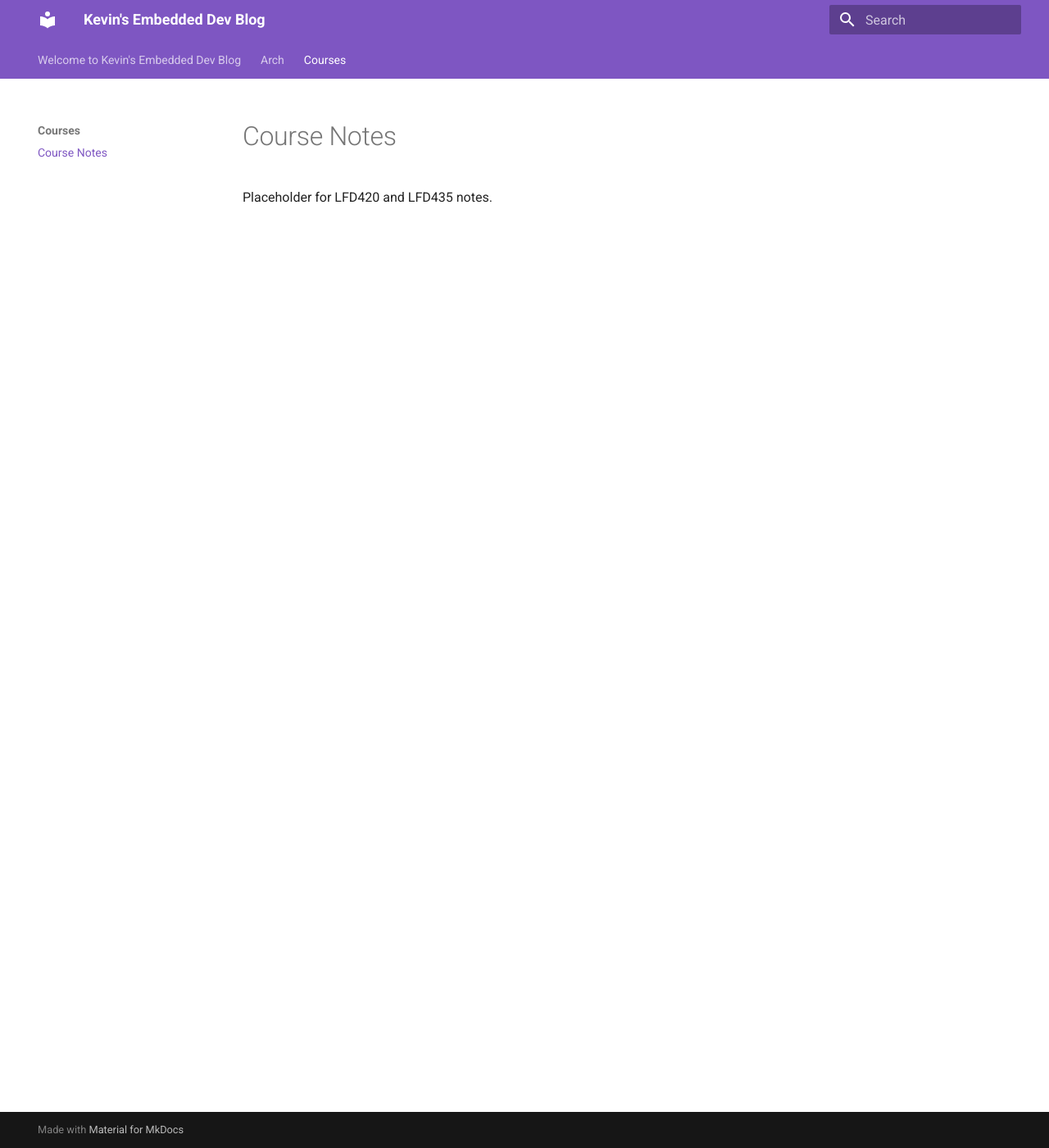
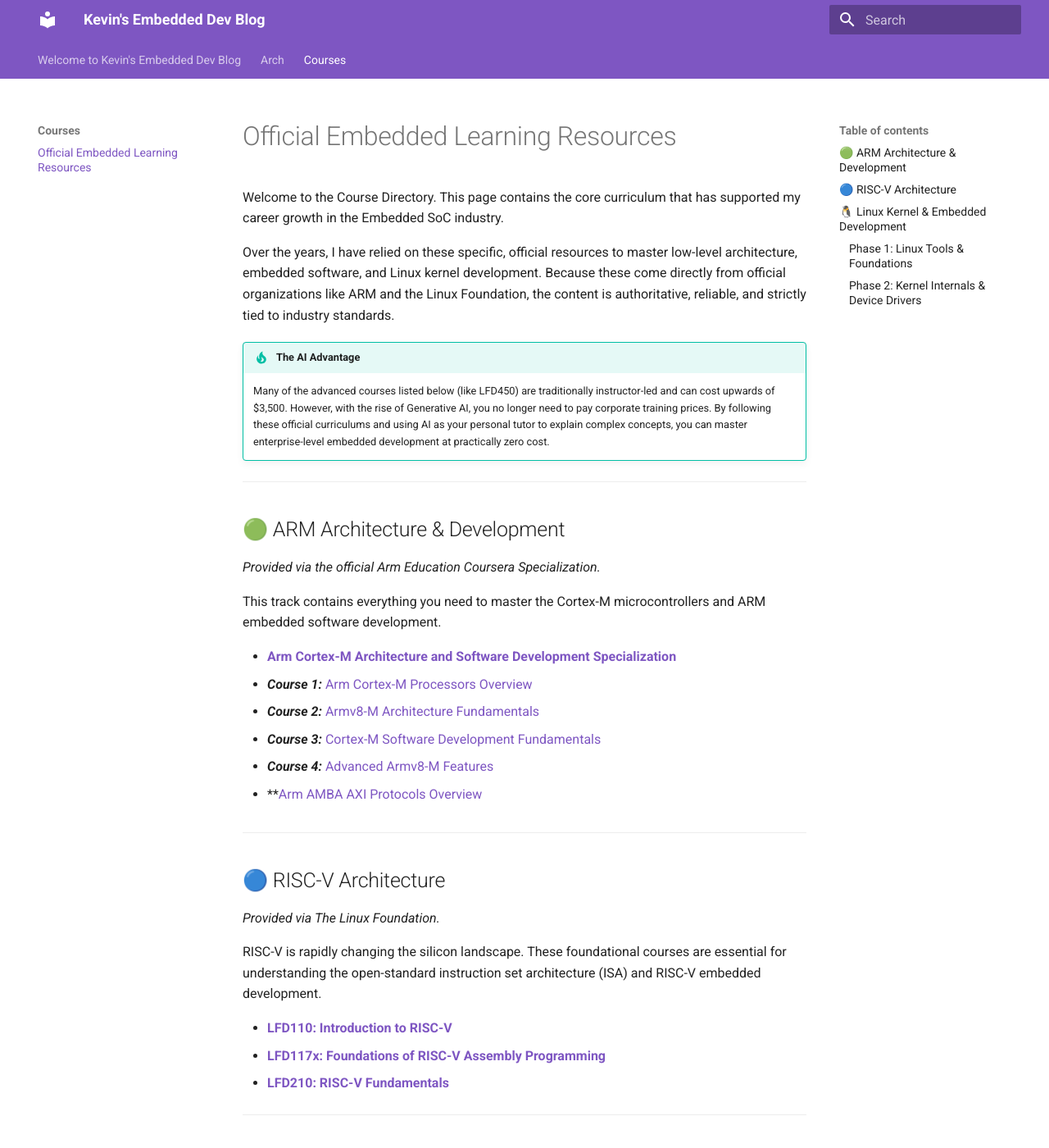
Before and after one commit to kevin-825/kevinsEmbeddedDevBlog, an MkDocs documentation site: the page built from docs/courses/index.md, in a window 1280 px wide and 1400 px high. Shown: the whole window at 82% size. Built offline with MkDocs 1.6.1 and Material for MkDocs 9.7.7, drawn with Linux system fonts in a browser that asks for light colours; some of the changed text lies outside the part shown.

Commit message:
feat: add course section and url

```diff
--- a/docs/courses/index.md
+++ b/docs/courses/index.md
@@ -1,2 +1,57 @@
-# Course Notes
-Placeholder for LFD420 and LFD435 notes.
+# Official Embedded Learning Resources
+
+Welcome to the Course Directory. This page contains the core curriculum that has supported my career growth in the Embedded SoC industry.
+
+Over the years, I have relied on these specific, official resources to master low-level architecture, embedded software, and Linux kernel development. Because these come directly from official organizations like ARM and the Linux Foundation, the content is authoritative, reliable, and strictly tied to industry standards.
+
+!!! tip "The AI Advantage"
+    Many of the advanced courses listed below (like LFD450) are traditionally instructor-led and can cost upwards of $3,500. However, with the rise of Generative AI, you no longer need to pay corporate training prices. By following these official curriculums and using AI as your personal tutor to explain complex concepts, you can master enterprise-level embedded development at practically zero cost.
+
+---
+
+## 🟢 ARM Architecture & Development
+*Provided via the official Arm Education Coursera Specialization.*
+
+This track contains everything you need to master the Cortex-M microcontrollers and ARM embedded software development.
+
+*   **[Arm Cortex-M Architecture and Software Development Specialization](https://www.coursera.org/specializations/cortex-m-architecture-and-software-development)**
+*       ***Course 1:*** [Arm Cortex-M Processors Overview](https://www.coursera.org/learn/arm-cortex-m-processors-overview-course1?specialization=cortex-m-architecture-and-software-development)
+*       ***Course 2:*** [Armv8-M Architecture Fundamentals](https://www.coursera.org/learn/armv8-m-architecture-fundamentals?specialization=cortex-m-architecture-and-software-development)
+*       ***Course 3:*** [Cortex-M Software Development Fundamentals](https://www.coursera.org/learn/cortex-m-software-development-fundamentals?specialization=cortex-m-architecture-and-software-development)
+*       ***Course 4:*** [Advanced Armv8-M Features](https://www.coursera.org/learn/advanced-armv8-m-features?specialization=cortex-m-architecture-and-software-development)
+
+*  **[Arm AMBA AXI Protocols Overview](https://www.coursera.org/learn/arm-amba-axi-protocols-overview)
+
+---
+
+## 🔵 RISC-V Architecture
+*Provided via The Linux Foundation.*
+
+RISC-V is rapidly changing the silicon landscape. These foundational courses are essential for understanding the open-standard instruction set architecture (ISA) and RISC-V embedded development.
+
+*   **[LFD110: Introduction to RISC-V](https://training.linuxfoundation.org/training/introduction-to-riscv-lfd110/)**
+*   **[LFD117x: Foundations of RISC-V Assembly Programming](https://training.linuxfoundation.org/training/foundations-of-risc-v-assembly-programming-lfd117x/#)**
+*   **[LFD210: RISC-V Fundamentals](https://training.linuxfoundation.org/training/riscv-fundamentals-lfd210/#)**
+
+---
+
+## 🐧 Linux Kernel & Embedded Development
+*Provided via The Linux Foundation.*
+
+These are the most highly practical courses for transitioning from a general programmer to a Linux kernel hacker and device driver developer. I have broken them down into foundational tools and advanced internals.
+
+### Phase 1: Linux Tools & Foundations
+If you are just starting to work or play with Linux as a developer, begin here to build a rock-solid foundation.
+
+*   **[LFS101: Introduction to Linux](https://training.linuxfoundation.org/training/introduction-to-riscv-lfd110/)**
+*   **[LFD107x: Open Source Software Development: Linux for Developers](https://training.linuxfoundation.org/training/open-source-software-development-linux-for-developers/)**
+*   **[LFD108x: Linux Tools for Software Development](https://training.linuxfoundation.org/training/linux-tools-for-software-development-lfd108/)**
+*   **[LFD103: A Beginner’s Guide to Linux Kernel Development](https://training.linuxfoundation.org/training/a-beginners-guide-to-linux-kernel-development-lfd103/)**
+
+### Phase 2: Kernel Internals & Device Drivers
+This is the heavy-hitting, enterprise-level curriculum. These courses cover the deep internals of the kernel memory, concurrency, and how to write custom modules for hardware.
+
+*   **[LFD420: Linux Kernel Internals and Development](https://training.linuxfoundation.org/training/linux-kernel-internals-and-development-lfd420/)**
+*   **[LFD430: Developing Linux Device Drivers](https://training.linuxfoundation.org/training/developing-linux-device-drivers-lfd430/)**
+*   **[LFD435: Developing Embedded Linux Device Drivers](https://training.linuxfoundation.org/training/developing-embedded-linux-device-drivers-lfd435/)**
+*   **[LFD450: Embedded Linux Development](https://training.linuxfoundation.org/training/embedded-linux-development-lfd450/)** *(Instructor-led)*
```
